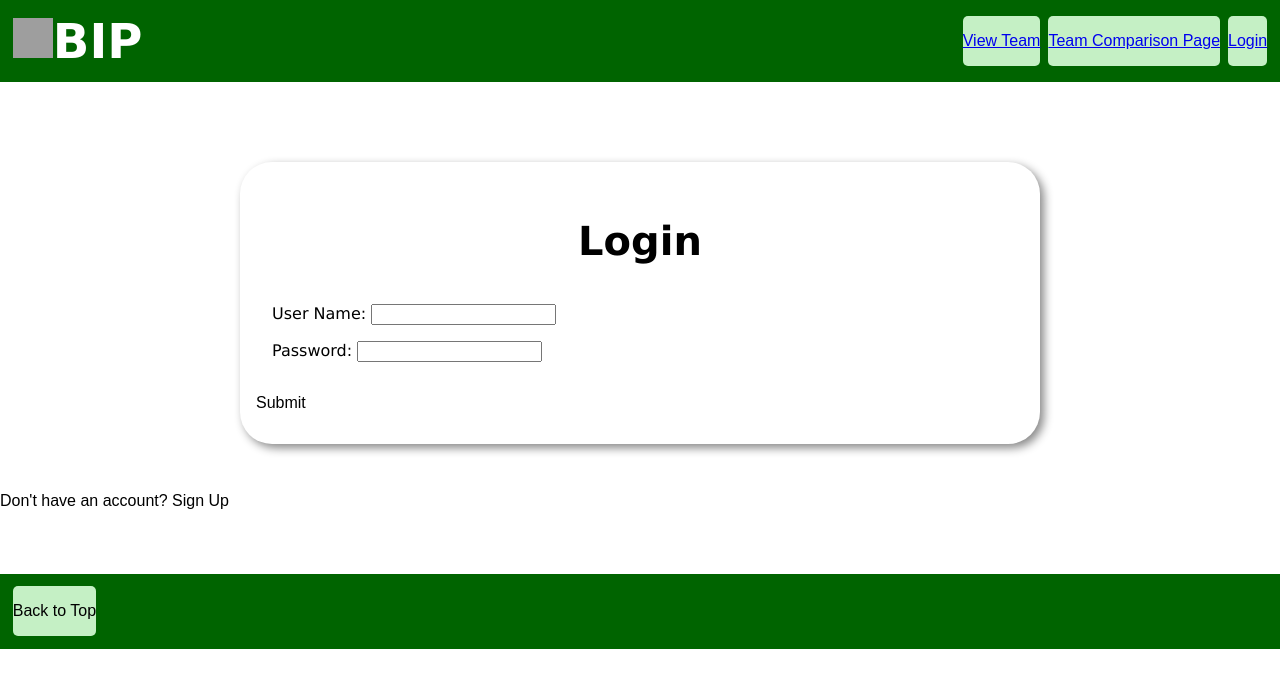
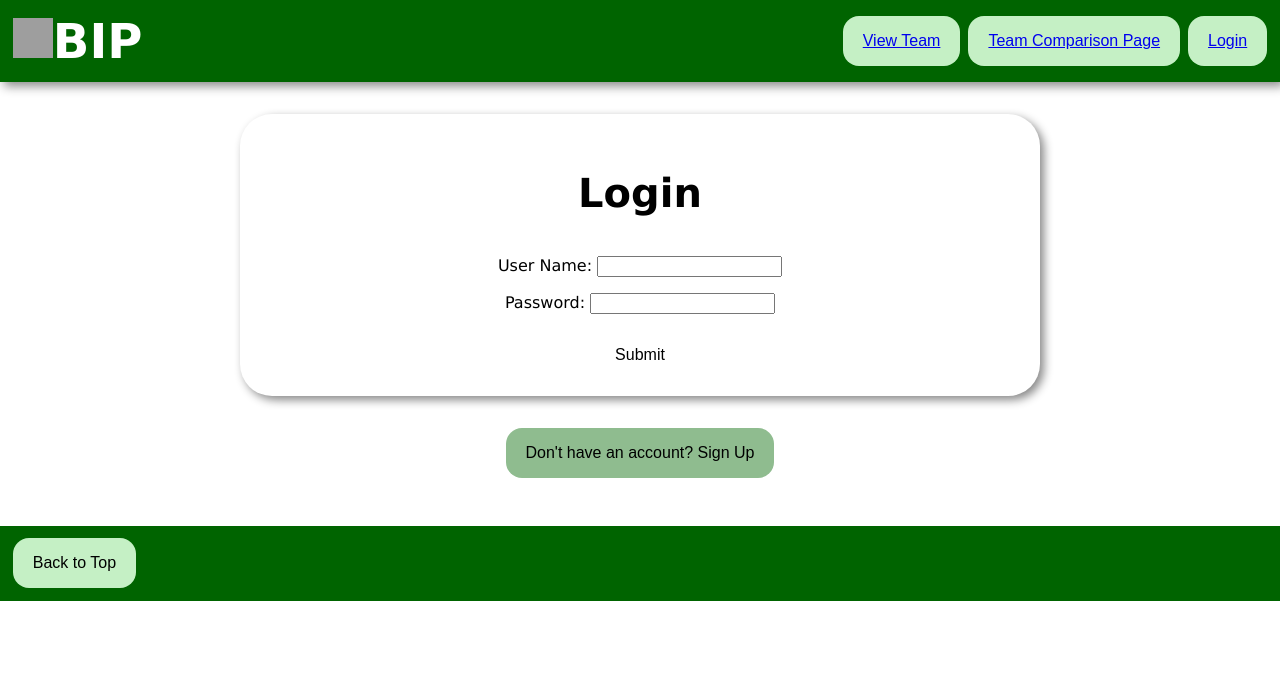
Before and after one commit to LaurenIsLearning/BIP, a React (Vite) app in the folder frontend/: page /Login in a window 1280 px wide. Shown: the top 688 px of the page. Built offline with nearby package versions, Linux system fonts and the light colour scheme; grey boxes are pictures that could not be loaded.

Commit message:
Fix button styling and make App.css for full-site styling

```diff
--- a/frontend/src/App.css
+++ b/frontend/src/App.css
@@ -1,42 +1,58 @@
+/* File for full-site styling */
+
 #root {
-  width: 100vw; /* Full viewport width */
-  margin: 0 auto;
+  text-align: center;
+
+  margin: 0;
   padding: 0;
-  text-align: center;
+  font-family:Verdana, Geneva, Tahoma, sans-serif;
 }
 
-.logo {
-  height: 6em;
-  padding: 1.5em;
-  will-change: filter;
-  transition: filter 300ms;
-}
-.logo:hover {
-  filter: drop-shadow(0 0 2em #646cffaa);
-}
-.logo.react:hover {
-  filter: drop-shadow(0 0 2em #61dafbaa);
+body {
+  margin: 0;
+  padding: 0;
 }
 
-@keyframes logo-spin {
-  from {
-    transform: rotate(0deg);
-  }
-  to {
-    transform: rotate(360deg);
-  }
+h1 {
+    font-size: 4em;
 }
 
-@media (prefers-reduced-motion: no-preference) {
-  a:nth-of-type(2) .logo {
-    animation: logo-spin infinite 20s linear;
-  }
+h2 {
+    font-size: 3em;
 }
 
-.card {
-  padding: 2em;
+h3 {
+    font-size: 2.5em;
 }
 
-.read-the-docs {
-  color: #888;
+
+/* Button styling */
+button {
+  border: none;
+  padding: 10px 20px;
+  font-size: 1em;
+  cursor: pointer;
+  border-radius: 1em;
+  text-align: center;
+  text-decoration: none;
+  display: inline-block;
 }
+
+.button_dark {
+  background-color: darkseagreen;
+  color: black;
+}
+
+.button_dark:hover {
+  background-color: darkgreen; /* Darker green on hover */
+  color: white;
+}
+
+.button_light {
+  background-color: rgb(197, 240, 197);
+  color: black;
+}
+
+.button_light:hover {
+  background-color: rgb(145, 202, 145); /* Darker green on hover */
+}
--- a/frontend/src/App.tsx
+++ b/frontend/src/App.tsx
@@ -4,6 +4,7 @@ import ComparisonPage from "./pages/ComparisonPage";
 import AdminPage from "./pages/AdminPage";
 import StatsPage from "./pages/StatsPage.tsx";
 import LoginPage from "./pages/LoginPage.tsx";
+import "./App.css";
 
 function App() {
   return (
--- a/frontend/src/main.tsx
+++ b/frontend/src/main.tsx
@@ -1,6 +1,5 @@
 import { StrictMode } from 'react'
 import { createRoot } from 'react-dom/client'
-import './siteStyles.css'
 import { BrowserRouter } from 'react-router-dom'
 import App from './App.tsx'
 
--- a/frontend/src/pages/LoginPage.tsx
+++ b/frontend/src/pages/LoginPage.tsx
@@ -18,9 +18,9 @@ function LoginPage () {
             {loggingIn ? <LoginForm /> : <CreateAccountForm />}
 
             {loggingIn ? (
-                <button onClick={toggleForm}>Don't have an account? Sign Up</button>
+                <button onClick={toggleForm} className="button_dark">Don't have an account? Sign Up</button>
             ) : (
-                <button onClick={toggleForm}>Already have an account? Log In</button>
+                <button onClick={toggleForm} className="button_dark">Already have an account? Log In</button>
             )}
             <Footer />
         </>
--- a/frontend/src/siteStyles.css
+++ /dev/null
@@ -1,19 +0,0 @@
-body {
-
-    margin: 0;
-    padding: 0;
-    font-family:Verdana, Geneva, Tahoma, sans-serif;
-
-}
-
-h1 {
-    font-size: 4em;
-}
-
-h2 {
-    font-size: 3em;
-}
-
-h3 {
-    font-size: 2.5em;
-}
--- a/frontend/src/style/NavBar.module.css
+++ b/frontend/src/style/NavBar.module.css
@@ -4,9 +4,9 @@ nav {
   justify-content: space-between;
   align-items: center;
   background-color: darkgreen;
-  margin-bottom: 3em;
   padding: 1%;
   color: white;
+  box-shadow: 4px 4px 10px #888;
 }
 
 nav .link {
```
